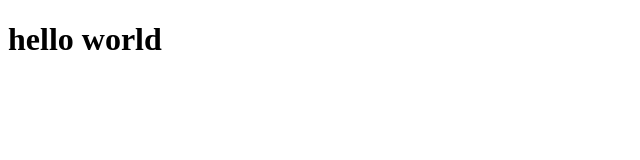
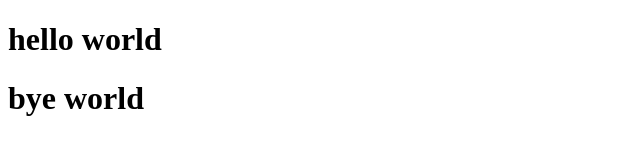
Before and after one commit to AbduraufErkaboyev/dfscsdf, a plain HTML site: page index.html in a window 1280 px wide. Shown: the whole page, without its empty margins (0-640 px from the left). Drawn offline with Linux system fonts and the light colour scheme.

Commit message:
Update index.html

```diff
--- a/index.html
+++ b/index.html
@@ -8,5 +8,6 @@
 </head>
 <body>
     <h1>hello world</h1>
+    <h1>bye world</h1>
 </body>
 </html>
```
